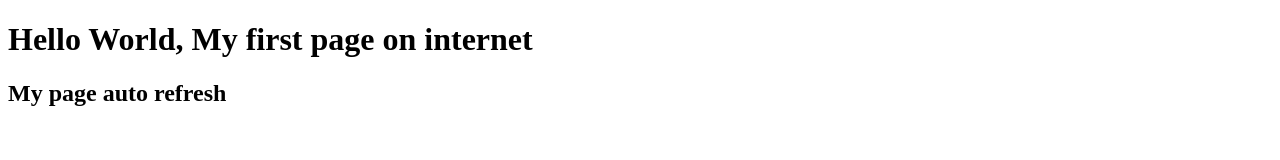
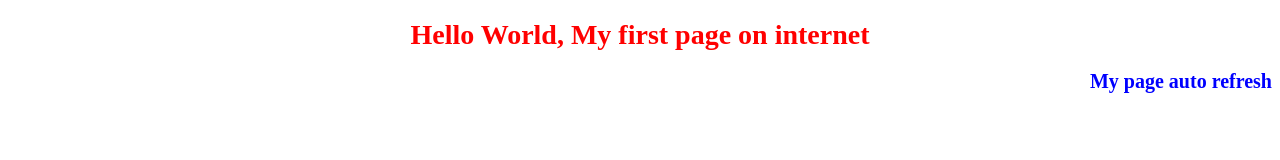
Before and after one commit to Ayray23/Firstwebpage, a plain HTML site: page index.html in a window 1280 px wide. Drawn offline with Linux system fonts and the light colour scheme.

Commit message:
Addition of style to the page apprance

```diff
--- a/index.html
+++ b/index.html
@@ -3,10 +3,11 @@
 <head>
     <meta charset="UTF-8">
     <meta name="viewport" content="width=device-width, initial-scale=1.0">
-    <title>Document</title>
+    <link rel="stylesheet" href="./style.css">
+    <title>My Web Page</title>
 </head>
 <body>
-    <h1>Hello World, My first page on internet</h1>
-    <h2>My page auto refresh</h2>
+    <h1 class="hero">Hello World, My first page on internet</h1>
+    <h2 class="base">My page auto refresh</h2>
 </body>
 </html>
--- /dev/null
+++ b/style.css
@@ -0,0 +1,10 @@
+.hero {
+    text-align: center;
+    font-size: 28px;
+    color: red;
+}
+.base {
+    text-align: right;
+    font-size: 20px;
+    color: blue;
+}
```
